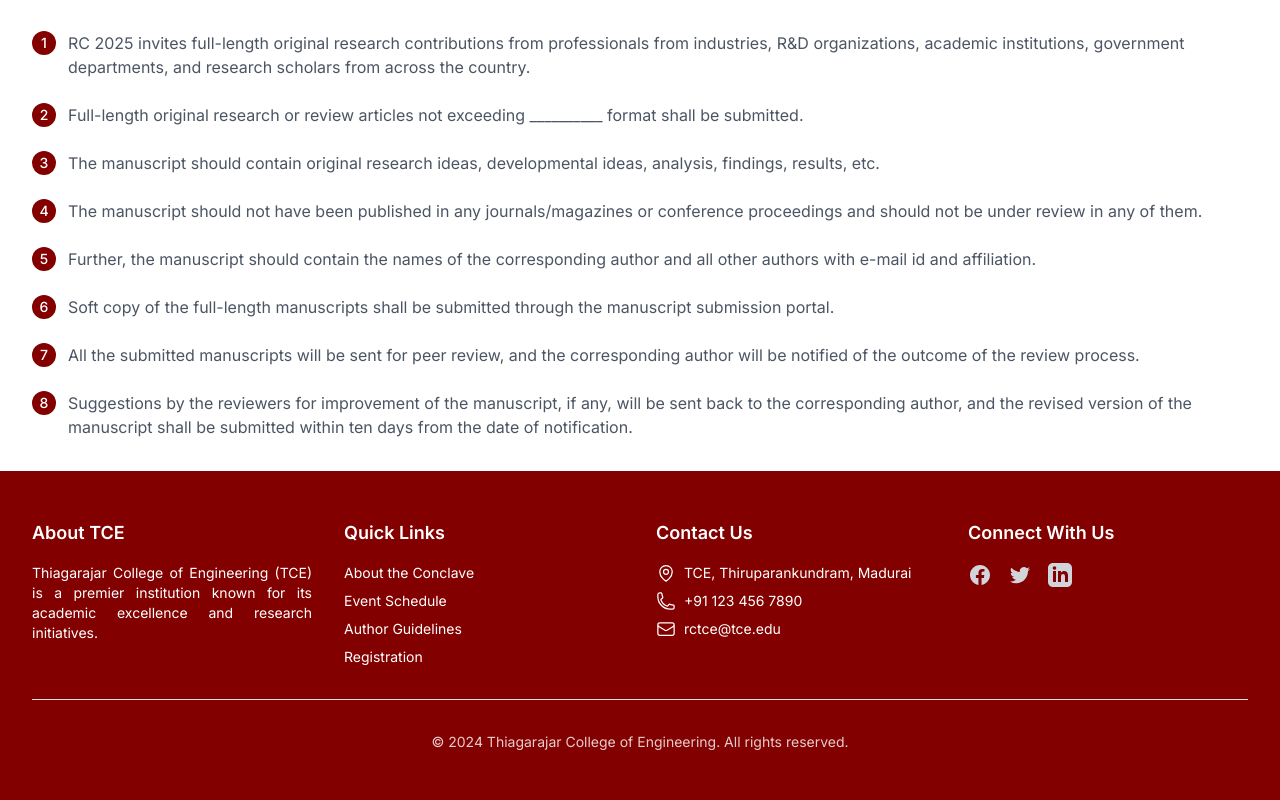
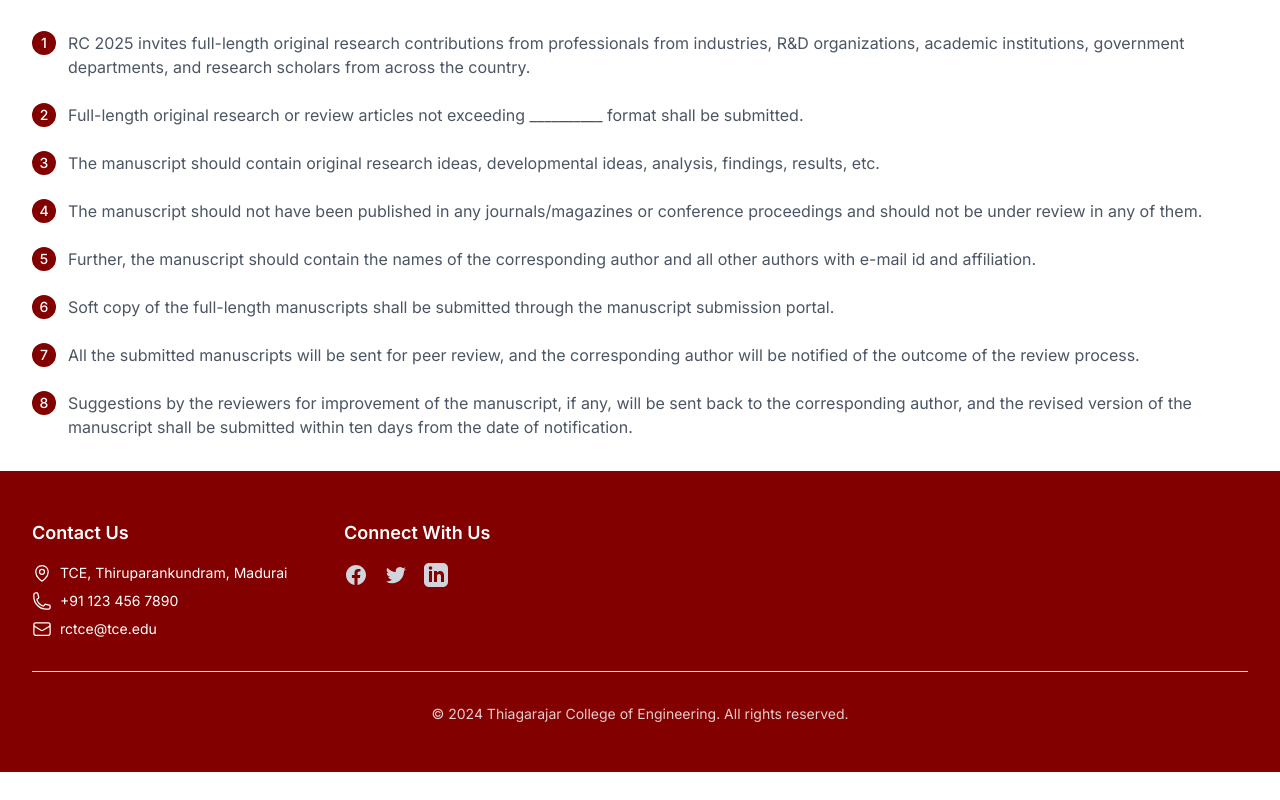
Before and after one commit to kmrsanthosh/TCEResearchConclave, a Next.js app: page / in a window 1280 px wide. Shown: the part 4657-5457 px from the top of the page. After the commit the page ends 5429 px from the top, so only its background shows below. Built offline with nearby package versions, Linux system fonts and the light colour scheme.

Commit message:
Removed `About TCE` & `Quick Links` section from footer

```diff
--- a/components/Footer.tsx
+++ b/components/Footer.tsx
@@ -30,14 +30,14 @@
     <footer className="bg-primary-accent text-white">
       <div className="max-w-7xl mx-auto px-4 sm:px-6 lg:px-8 py-12">
         <div className="grid grid-cols-1 md:grid-cols-2 lg:grid-cols-4 gap-8">
-          <FooterSection title="About TCE">
+          {/* <FooterSection title="About TCE">
             <p className="text-sm text-white text-justify">
               Thiagarajar College of Engineering (TCE) is a premier institution
               known for its academic excellence and research initiatives.
             </p>
-          </FooterSection>
+          </FooterSection> */}
 
-          <FooterSection title="Quick Links">
+          {/* <FooterSection title="Quick Links">
             <ul className="space-y-2 text-sm">
               <li>
                 <FooterLink href="#about">About the Conclave</FooterLink>
@@ -56,7 +56,7 @@
                 </FooterLink>
               </li>
             </ul>
-          </FooterSection>
+          </FooterSection> */}
 
           <FooterSection title="Contact Us">
             <address className="text-sm text-white not-italic">
```
